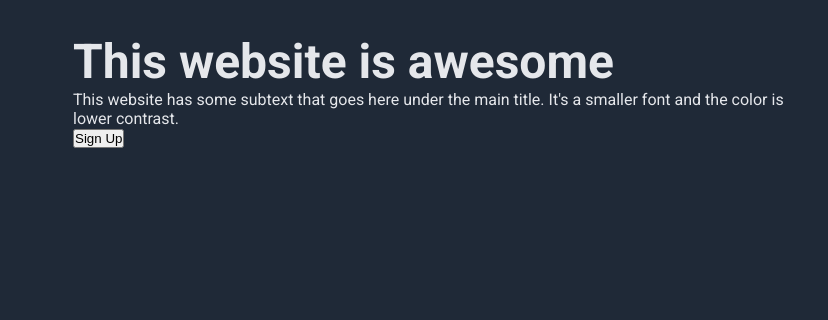
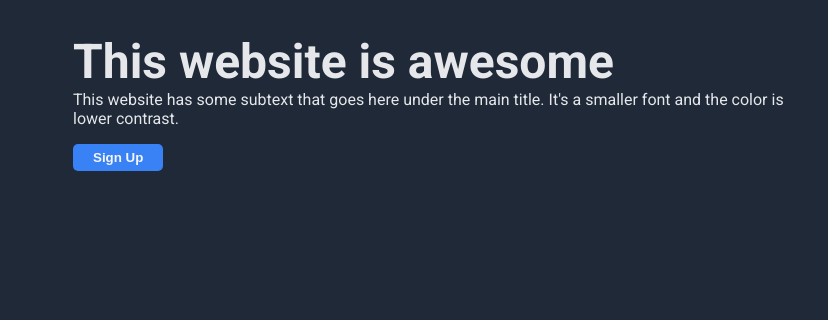
Before and after one commit to 13ricardopaulo/foundations-landing-page, a plain HTML site: page index.html in a window 1280 px wide. Shown: the part 66-386 px from the top of the page, 0-828 px from the left. Drawn offline with Linux system fonts and the light colour scheme.

Commit message:
Style sign up button
add background color, border radius, text color and padding

```diff
--- a/styles.css
+++ b/styles.css
@@ -69,3 +69,13 @@ h1 {
 .left-content {
     margin: 25px;
 }
+
+.sign-up {
+    margin-top: 16px;
+    padding: 6px 20px;
+    background-color: #3882f6;
+    color: whitesmoke;
+    font-weight: bold;
+    border-radius: 5px;
+    border: none;
+}
```
